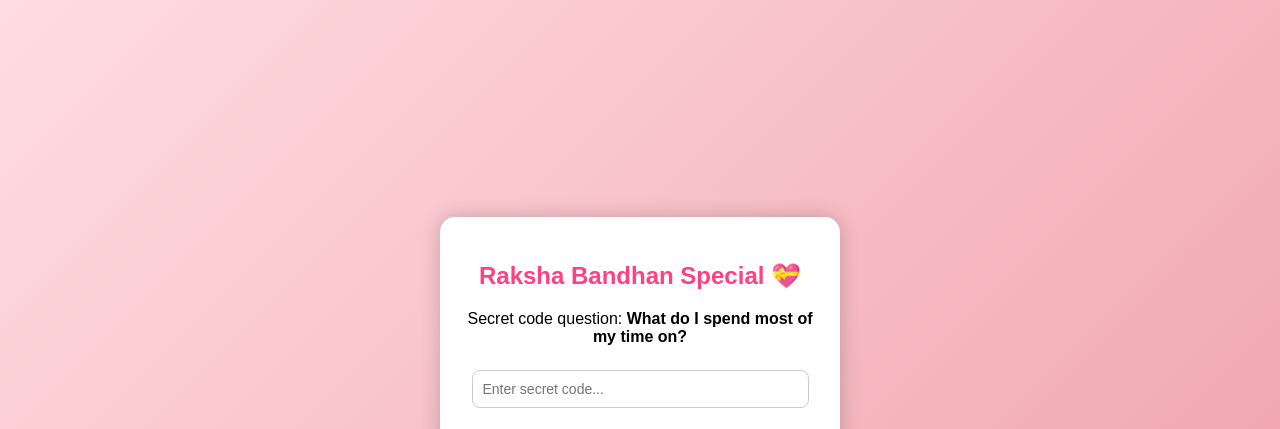
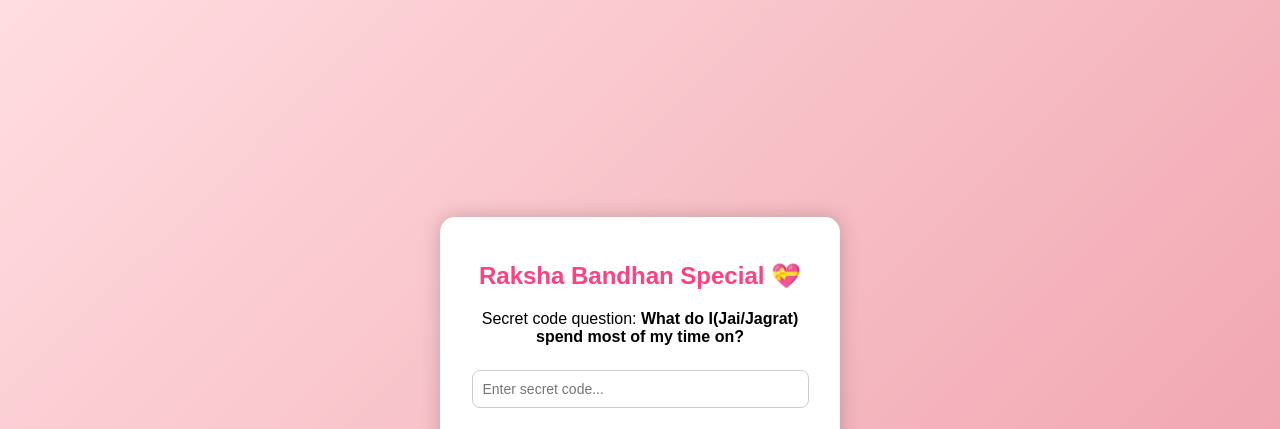
Before and after one commit to jai779160-collab/Rakhiverse2.0, a plain HTML site: page index.html in a window 1280 px wide. Shown: the top 429 px of the page. Drawn offline with Linux system fonts and the light colour scheme.

Commit message:
Update index.html

```diff
--- a/index.html
+++ b/index.html
@@ -67,7 +67,7 @@
 
 <div class="container">
     <h2>Raksha Bandhan Special 💝</h2>
-    <p>Secret code question: <b>What do I spend most of my time on?</b></p>
+    <p>Secret code question: <b>What do I(Jai/Jagrat) spend most of my time on?</b></p>
     <input type="text" id="secretCode" placeholder="Enter secret code...">
     <p>Enter your name:</p>
     <input type="text" id="sisterName" placeholder="Your name...">
```
